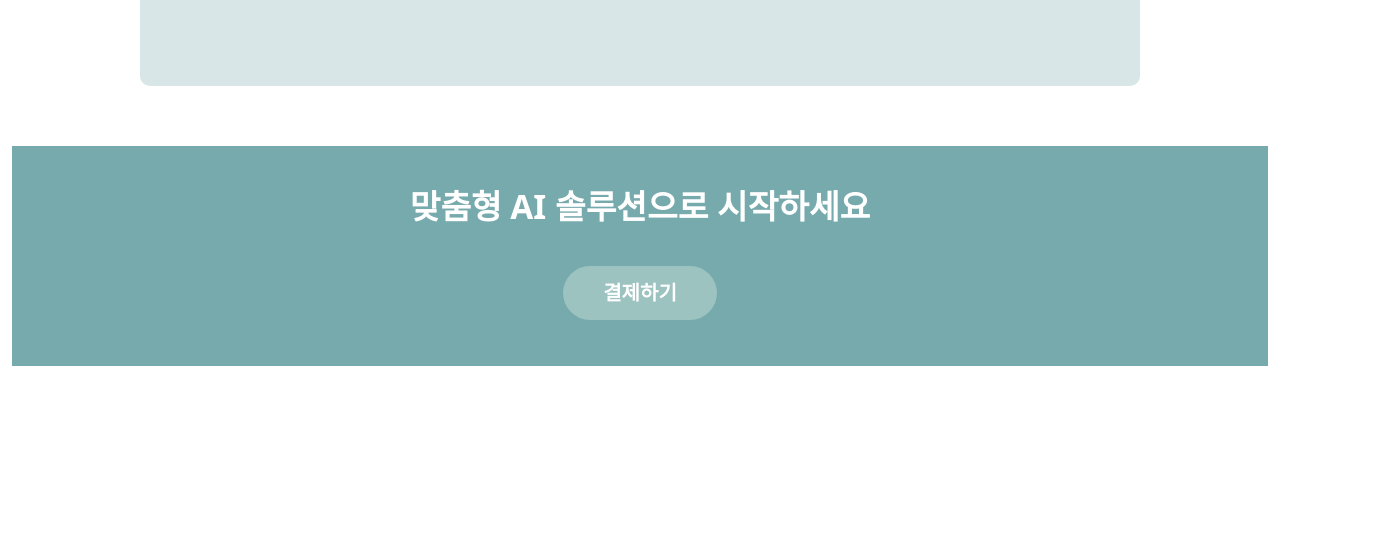
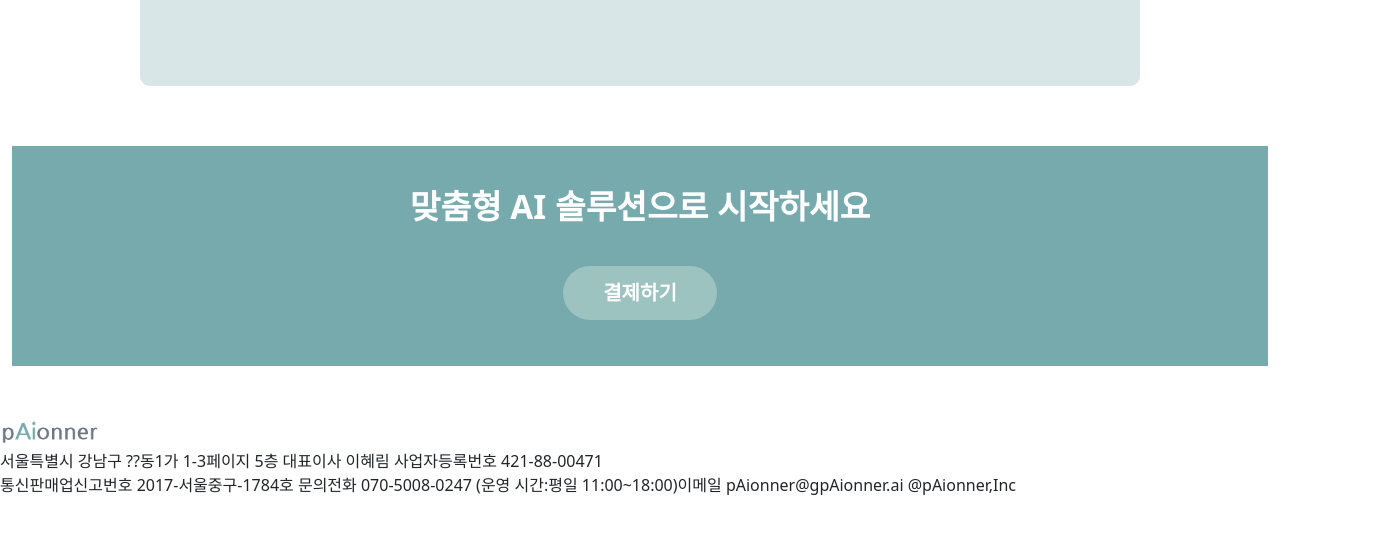
Before and after one commit to minsik99/nainReact, a Next.js app: page /main in a window 1280 px wide. Shown: the part 1443-1977 px from the top of the page, 1400 px wide, since content can reach past the window. Built offline with nearby package versions, Linux system fonts and the light colour scheme.

Commit message:
푸터 추가

```diff
--- /dev/null
+++ b/src/components/layouts/footer.jsx
@@ -0,0 +1,27 @@
+import { observer } from "mobx-react";
+
+const Footer = observer(() => {
+  return (
+    <>
+      <div>
+        <img
+          className="pAioneer_Logo"
+          src="/image/pAioneer_Logo.png"
+          width={"100px"}
+          alt="pAioneer_Logo"
+        />
+      </div>
+      <div>
+        <p>
+          서울특별시 강남구 ??동1가 1-3페이지 5층 대표이사 이혜림 사업자등록번호
+          421-88-00471
+          <br />
+          통신판매업신고번호 2017-서울중구-1784호 문의전화 070-5008-0247 (운영
+          시간:평일 11:00~18:00)이메일 pAionner@gpAionner.ai @pAionner,Inc
+        </p>
+      </div>
+    </>
+  );
+});
+
+export default Footer;
--- a/src/pages/_app.js
+++ b/src/pages/_app.js
@@ -1,36 +1,39 @@
 // 필요한 모듈들을 불러옵니다.
-import 'bootstrap/dist/css/bootstrap.css';
+import "bootstrap/dist/css/bootstrap.css";
 import "../styles/global.css";
 import "../styles/resume.css";
 import Head from "next/head";
-import {QueryClient, QueryClientProvider} from 'react-query'; // 리액트 쿼리에서 필요한 모듈을 추가로 불러옵니다.
+import { QueryClient, QueryClientProvider } from "react-query"; // 리액트 쿼리에서 필요한 모듈을 추가로 불러옵니다.
 import NavigationBar from "../components/layouts/navigationBar";
-import {Container, ThemeProvider} from "react-bootstrap";
-import {authStore} from "../stores/authStore";
-import '../App.css'
+import { Container, ThemeProvider } from "react-bootstrap";
+import { authStore } from "../stores/authStore";
+import "../App.css";
+import Footer from "../components/layouts/footer";
 
 // QueryClient 인스턴스를 생성합니다. 이 인스턴스를 통해 쿼리의 설정과 상태를 관리할 수 있습니다.
 const queryClient = new QueryClient();
 
 const MyApp = ({ Component, pageProps }) => {
-
   return (
     // QueryClientProvider 컴포넌트로 전체 앱을 감싸줍니다. 이를 통해 애플리케이션의 모든 부분에서 리액트 쿼리를 사용할 수 있도록 합니다.
     <QueryClientProvider client={queryClient}>
       <ThemeProvider
-                breakpoints={['xxxl', 'xxl', 'xl', 'lg', 'md', 'sm', 'xs', 'xxs']}
+        breakpoints={["xxxl", "xxl", "xl", "lg", "md", "sm", "xs", "xxs"]}
         minBreakpoint="sm"
       >
         <Head>
-                    <link rel="icon" href="/image/favicon_black_square.png"/>
+          <link rel="icon" href="/image/favicon_black_square.png" />
           <title>Apocaly_Path</title>
         </Head>
         <Container fluid className="navigation-container">
-                    <NavigationBar/>
+          <NavigationBar />
         </Container>
         <Container fluid className="flex-container">
           <Component {...pageProps} authStore={authStore} />
         </Container>
+        <footer fluid className="footer">
+          <Footer />
+        </footer>
       </ThemeProvider>
     </QueryClientProvider>
   );
--- a/src/styles/global.css
+++ b/src/styles/global.css
@@ -2,6 +2,7 @@
 
 .flex-container {
   display: flex;
+  flex-grow: 1;
 }
 
 .navigation-container {
@@ -74,12 +75,6 @@
   margin-right: auto;
 }
 
-.map_div::after {
-  display: block;
-  content: "";
-  padding-bottom: 100%;
-}
-
 .slider {
   align-items: center;
   justify-content: space-between;
@@ -136,7 +131,6 @@
   float: right;
   width: 50%;
   margin-top: 40px;
-  main-left: 30px;
 }
 
 .interview_image {
@@ -168,7 +162,14 @@
 
 .subscribe_button {
   margin: 40px;
-  font-size: 30px;
+  font-size: 50x;
+}
+
+.footer {
+  width: 1400px;
+  height: 120px;
+  margin: auto;
+  margin-top: 50px;
 }
 
 .square {
```
Also changed, not shown: public/image/pAioneer_Logo.png (added). Lines whose indentation alone changed are shown as unchanged.
